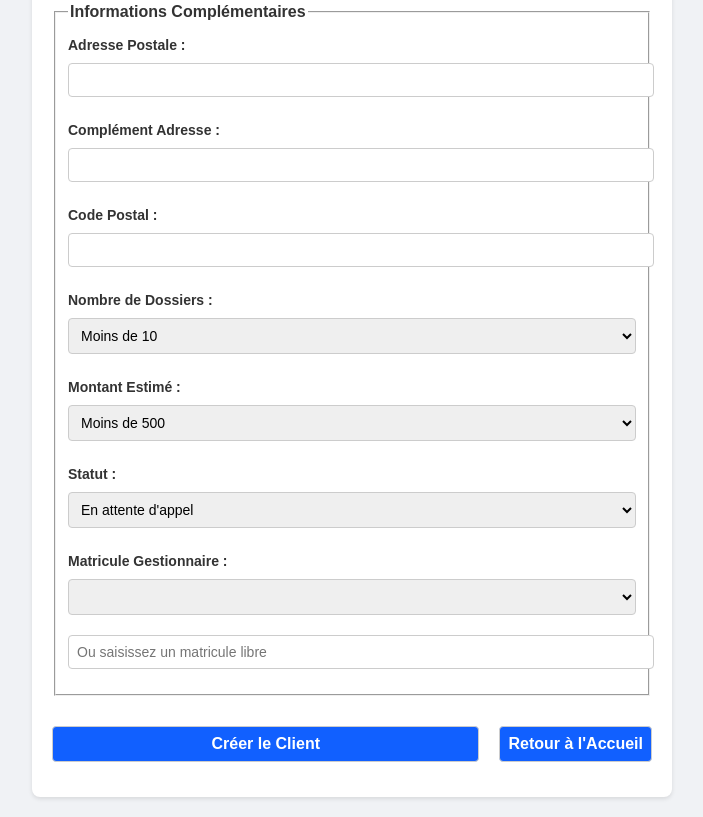
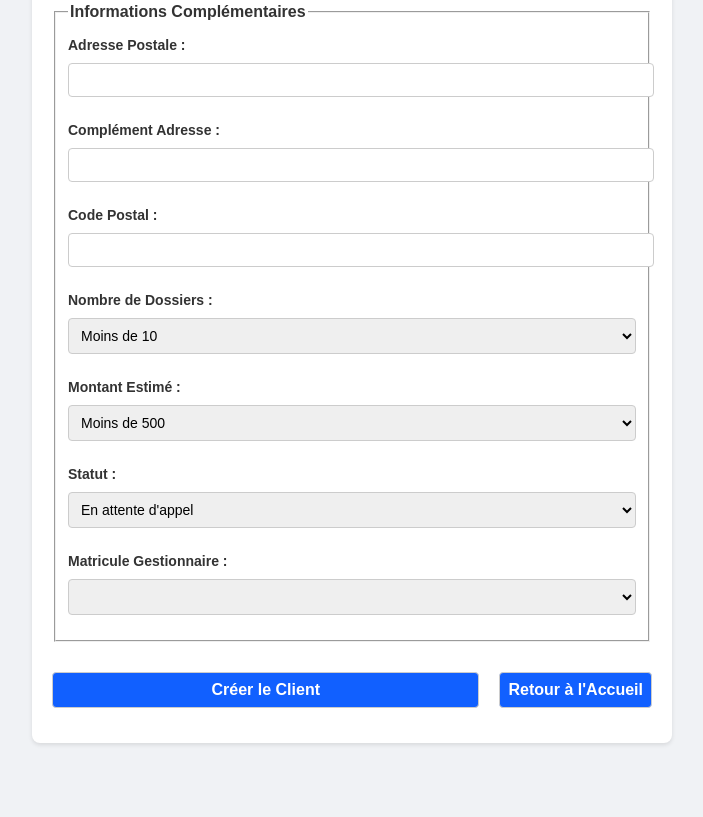
Before and after one commit to SostellPRO/GP, a website: page public/createClient.html in a window 1280 px wide. Shown: the part 1292-2109 px from the top of the page, without its empty margins (288-991 px from the left). After the commit the page ends 2055 px from the top, so only its background shows below. Drawn offline with Linux system fonts and the light colour scheme; no server answers.

```diff
--- a/backend/data/clients.json
+++ b/backend/data/clients.json
@@ -261,7 +261,6 @@
     "montantEstime": "<5000",
     "montantEstimeCustom": "",
     "statut": "En attente d'appel",
-    "matriculeGestionnaire": "a001",
-    "matriculeGestionnaireCustom": ""
+    "matriculeGestionnaire": "a001"
   }
 ]
--- a/public/createClient.html
+++ b/public/createClient.html
@@ -139,12 +139,6 @@
           id="matriculeGestionnaire"
           name="matriculeGestionnaire"
         ></select>
-        <input
-          type="text"
-          id="matriculeGestionnaireCustom"
-          name="matriculeGestionnaireCustom"
-          placeholder="Ou saisissez un matricule libre"
-        />
       </fieldset>
 
       <button type="submit">Créer le Client</button>
```
